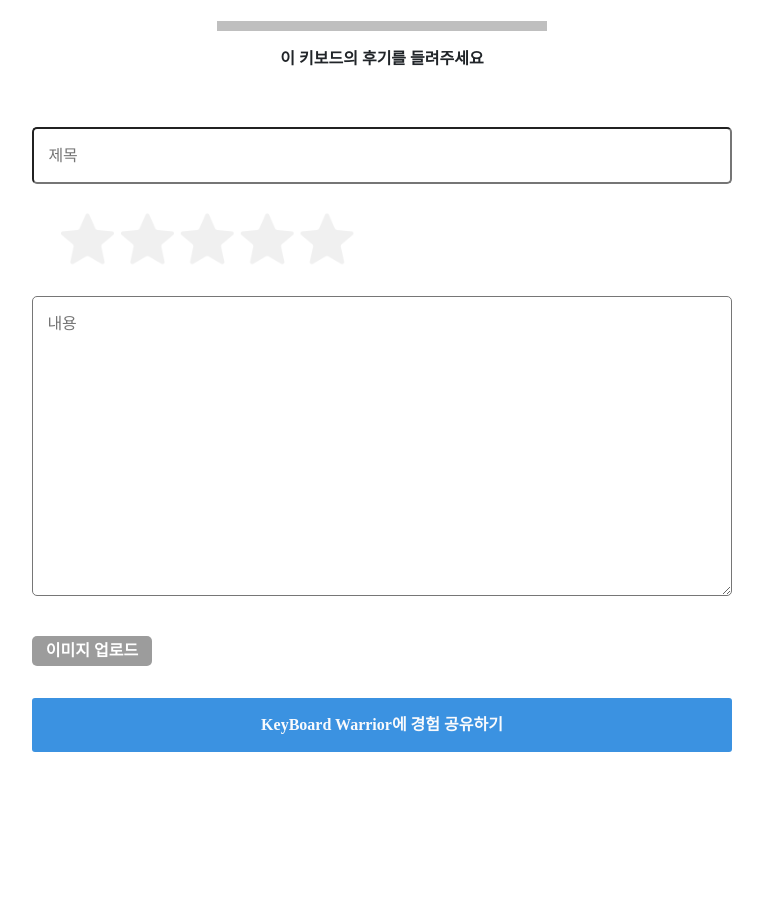
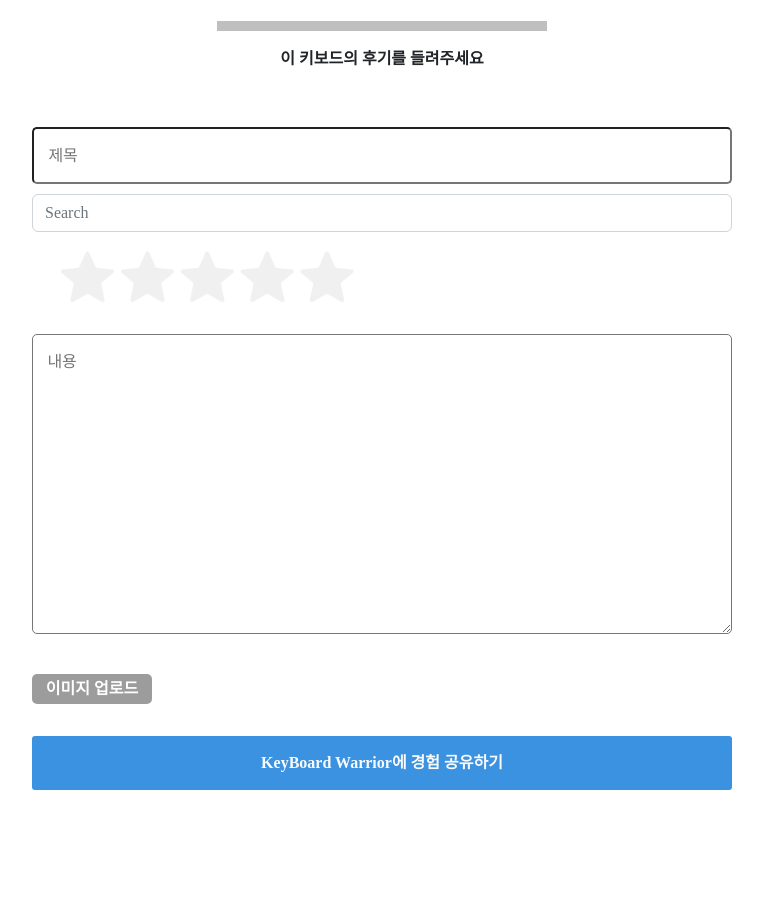
Before and after one commit to psun0610/KeyboardWarrior, a Django app: page /reviews/create/ in a window 1280 px wide. Shown: the part 153-1053 px from the top of the page, without its empty margins (258-1021 px from the left). Before the commit the page ends 905 px from the top, so only its background shows below. Run offline with Django 3.2, Linux system fonts and the light colour scheme; the visitor is signed in with stand-in values (Sample User, id 1); some libraries are stand-ins or nearby versions; some web fonts are replaced.

Commit message:
리뷰작성,중고거래글 키보드모델추가기능

```diff
--- a/reviews/forms.py
+++ b/reviews/forms.py
@@ -12,7 +12,10 @@
             "img",
         }
 
+
 class CommentForm(forms.ModelForm):
     class Meta:
         model = Comment
-        fields = {'content', }
+        fields = {
+            "content",
+        }
--- a/reviews/models.py
+++ b/reviews/models.py
@@ -1,6 +1,7 @@
 from django.db import models
 from articles.models import Keyboard
 from KW.settings import AUTH_USER_MODEL
+
 # Create your models here.
 
 grade_ = [(1, "★"), (2, "★★"), (3, "★★★"), (4, "★★★★"), (5, "★★★★★")]
@@ -15,10 +16,12 @@
         upload_to="img/",
         blank=True,
     )
-    like_users = models.ManyToManyField(AUTH_USER_MODEL, related_name='like_review')
+    like_users = models.ManyToManyField(AUTH_USER_MODEL, related_name="like_review")
     created_at = models.DateTimeField(auto_now_add=True)
     updated_at = models.DateTimeField(auto_now=True)
     hits = models.PositiveIntegerField(default=0, verbose_name="조회수")
+    keyboard = models.ForeignKey(Keyboard, on_delete=models.CASCADE)
+
 
 class Comment(models.Model):
     content = models.CharField(max_length=80)
--- a/reviews/templates/reviews/create.html
+++ b/reviews/templates/reviews/create.html
@@ -16,6 +16,12 @@
         <div class='reviewcreate-userinfo-box'>
           <input data-testid="input-box" name="title"
                   placeholder="제목" type="text" required="" class="reviewcreate-userinfo" value="">
+          <div class="search-wrap">
+            <input id="search_input" class="form-control me-2" name="keyboard" type="search" placeholder="Search"
+              aria-label="Search">
+              <div class="search-off search-div " id="search_box">
+              </div>
+          </div>
           <div class='fieldset'>
             <input class='star' type="radio" name="grade" value="5" id="rate1"><label  class='starlabel' for="rate1">⭐</label>
             <input class='star' type="radio" name="grade" value="4" id="rate2"><label  class='starlabel' for="rate2">⭐</label>
@@ -25,7 +31,7 @@
           </div>
           <textarea name="content"
                   placeholder="내용" type="text" required="" class="review-userinfo" value=""></textarea>
-          <input type="file" name='img' id='reviewimg' title="Button fade blue/green"style='display: none;'></input>
+          <input type="file" name='img' id='reviewimg' title="Button fade blue/green"style='display: none;'>
           <label for="reviewimg">
             <div  class="imgbtn">이미지 업로드</div>
           </label>
@@ -34,4 +40,108 @@
           <button class='review-btn' type="submit">KeyBoard Warrior에 경험 공유하기</button>
         </div>
       </div>
+      <form id="search_form" action="{% url 'trade:keyboard_search' %}" class="d-flex hidden" role="search">
+      </form>
+
+
+
+
+<script src="https://cdn.jsdelivr.net/npm/axios/dist/axios.min.js"></script>
+<script>
+
+  const search_input = document.querySelector('#search_input');
+  const search_box = document.querySelector('#search_box');
+  const input = document.createElement('input');
+  const side = document.querySelector('#side');
+  const box_open = false;
+
+
+  search_input.addEventListener('click', function (event) {
+    console.log("검색클릭");
+    search_box.classList.remove('search-off');
+    search_box.classList.add('search-on');
+    const box_open = true;
+    console.log("검색 열림");
+
+  });
+
+  document.addEventListener('click', function (e) {
+    console.log(e.target)
+    console.log(search_box.id)
+    if (box_open === true); {
+      if (e.target !== search_input) {
+        search_box.classList.remove('search-on');
+        search_box.classList.add('search-off');
+        console.log("검색디브 닫힘")
+      }
+    }
+  });
+
+
+
+  // 키보드검색
+  window.onload = function () {
+    search_input.onkeyup = function () {
+      console.log("검색중")
+      axios({
+        method: 'get',
+        url: `/trade/keyboard_search/?search=${search_input.value}`,
+      })
+        .then(response => {
+          const search_box = document.querySelector('#search_box');
+          const keyboard_list = response.data.keyboard_list;
+          search_box.textContent = "";
+          for (let i = 0; i < keyboard_list.length; i++) {
+            search_box.insertAdjacentHTML('beforeend', `
+          <div onclick="add_keyboard()" data-name-id="${keyboard_list[i].name}"  data-keyboard_name-id="${keyboard_list[i].id}"  id="keyboard_${keyboard_list[i].id}">
+          <hr>
+          <p>${keyboard_list[i].name}</p> <img class="keyboard-img" src="${keyboard_list[i].img}">
+          <p>브랜드:${keyboard_list[i].brand} </p>
+          </div>
+          `);
+          }
+        })
+    }
+  }
+
+
+  const add_keyboard = (e) => {
+    const add_id = document.querySelector(`#keyboard_${event.target.dataset.keyboardId}`)
+    search_input.value = `${event.target.dataset.nameId}`
+    console.log(`${event.target.dataset.nameId}`)
+  }
+
+</script>
+
+<style>
+  .search-off {
+    display: none;
+
+  }
+
+  .search-on {
+    display: block;
+
+  }
+
+  .search-wrap {
+    position: relative;
+  }
+
+  .search-div {
+    position: absolute;
+    bottom: 1;
+    width: 600px;
+    height: 300px;
+    background-color: bisque;
+    overflow: scroll;
+    z-index: 100;
+  }
+
+  .keyboard-img {
+    width: 70px;
+    height: 70px;
+  }
+</style>
+
 {% endblock body %}
--- a/reviews/templates/reviews/detail.html
+++ b/reviews/templates/reviews/detail.html
@@ -2,6 +2,8 @@
 {% load django_bootstrap5 %}
 
 {% block body %}
+
+{{review.keyboard.name}}
   <h5 class="hits">조회수 :
     {{ review.hits }}
   </h5>
--- a/reviews/views.py
+++ b/reviews/views.py
@@ -6,6 +6,8 @@
 from django.http import JsonResponse
 from accounts.models import User
 from datetime import date, datetime, timedelta
+from articles.models import Keyboard
+
 # Create your views here.
 
 
@@ -16,22 +18,31 @@
     }
     return render(request, "reviews/index.html", context)
 
-#리뷰작성
+
+# 리뷰작성
 @login_required
 def create(request):
     if request.method == "POST":
         review_form = ReviewForm(request.POST, request.FILES)
+        kb = Keyboard.objects.get(name=request.POST["keyboard"])
+        print(kb, 1)
         if review_form.is_valid():
+            print("유효성검사")
             review = review_form.save(commit=False)
             review.user = request.user
+            print("키보드 저장전")
+            review.keyboard = kb
             review.save()
+            print("저장")
             return redirect("reviews:index")
     else:
         review_form = ReviewForm()
+    print(review_form.errors)
     context = {
         "review_form": review_form,
     }
     return render(request, "reviews/create.html", context)
+
 
 # 리뷰 읽기
 def detail(request, pk):
@@ -40,9 +51,9 @@
     comment_form = CommentForm()
     comment_form.fields["content"].widget.attrs["placeholder"] = "댓글 작성"
     context = {
-        'review': reviews,
-        'comments': comments,
-        'comment_form': comment_form,
+        "review": reviews,
+        "comments": comments,
+        "comment_form": comment_form,
     }
     response = render(request, "reviews/detail.html", context)
 
@@ -64,6 +75,7 @@
 
     return response
 
+
 # 리뷰 수정
 @login_required
 def update(request, pk):
@@ -81,12 +93,14 @@
     }
     return render(request, "reviews/update.html", context)
 
+
 # 리뷰 삭제
 @login_required
 def delete(request, pk):
     review = Review.objects.get(pk=pk)  # 어떤 글인지
     review.delete()
     return redirect("reviews:index")
+
 
 # 댓글 생성
 @login_required
@@ -124,6 +138,7 @@
     }
     return JsonResponse(context)
 
+
 # 댓글 삭제
 @login_required
 def comment_delete(request, review_pk, comment_pk):
@@ -151,7 +166,8 @@
     }
     return JsonResponse(context)
 
-#좋아요
+
+# 좋아요
 def like(request, pk):
     review = Review.objects.get(pk=pk)
     if request.user not in review.like_users.all():
@@ -167,3 +183,22 @@
     }
 
     return JsonResponse(data)
+
+
+def keyboard_search(request):
+    search_data = request.GET.get("search", "")
+    keyboard = Keyboard.objects.filter(name__icontains=search_data).all()
+    keyboard_list = []
+    for k in keyboard:
+        keyboard_list.append(
+            {
+                "name": k.name,
+                "img": k.img,
+                "brand": k.brand,
+                "id": k.pk,
+            }
+        )
+    context = {
+        "keyboard_list": keyboard_list,
+    }
+    return JsonResponse(context)
--- a/trade/forms.py
+++ b/trade/forms.py
@@ -5,11 +5,7 @@
 class CreateTrade(forms.ModelForm):
     class Meta:
         model = Trades
-        fields = [
-            "title",
-            "content",
-            "Trade_type",
-        ]
+        fields = ["title", "content", "Trade_type", "price"]
 
 
 class CreateComment(forms.ModelForm):
--- a/trade/models.py
+++ b/trade/models.py
@@ -1,5 +1,6 @@
 from django.db import models
 from KW.settings import AUTH_USER_MODEL
+from articles.models import Keyboard
 
 # Create your models here.
 
@@ -14,6 +15,8 @@
     Trade_type = models.IntegerField(choices=tradeType)
     title = models.CharField(max_length=80)
     content = models.TextField(max_length=500)
+    keyboard = models.ForeignKey(Keyboard, on_delete=models.CASCADE)
+    price = models.IntegerField(default=0)
 
 
 class Trade_Comment(models.Model):
--- a/trade/templates/trade/create.html
+++ b/trade/templates/trade/create.html
@@ -16,7 +16,7 @@
     {% bootstrap_form form %}
 
     <div class="search-wrap">
-      <input id="search_input" class="form-control me-2" name="search" type="search" placeholder="Search"
+      <input id="search_input" class="form-control me-2" name="keyboard" type="search" placeholder="Search"
         aria-label="Search">
       <div class="search-off search-div " id="search_box">
       </div>
--- a/trade/templates/trade/detail.html
+++ b/trade/templates/trade/detail.html
@@ -3,6 +3,8 @@
 
 {% block body %}
 
+{{trade.price}}
+{{trade.keyboard.name}}
 <h1>중고 디테일</h1>
 <hr>
 <p>{%if trade.Trade_type == 1%} 팝니다 {%else%} 삽니다 {%endif%}</p>
--- a/trade/views.py
+++ b/trade/views.py
@@ -18,9 +18,11 @@
 def create(request):
     if request.method == "POST":
         form = CreateTrade(request.POST)
+        kb = Keyboard.objects.get(name=request.POST["keyboard"])
         if form.is_valid():
             trade = form.save(commit=False)
             trade.user = request.user
+            trade.keyboard = kb
             trade.save()
             return redirect("trade:index")
     else:
@@ -128,12 +130,9 @@
 
 
 def keyboard_search(request):
-    form = CreateTrade()
     search_data = request.GET.get("search", "")
     keyboard = Keyboard.objects.filter(name__icontains=search_data).all()
-
     keyboard_list = []
-    print(keyboard)
     for k in keyboard:
         keyboard_list.append(
             {
```
Also changed, not shown: reviews/migrations/0004_review_keyboard.py (added), trade/migrations/0002_auto_20221112_0052.py (added).
